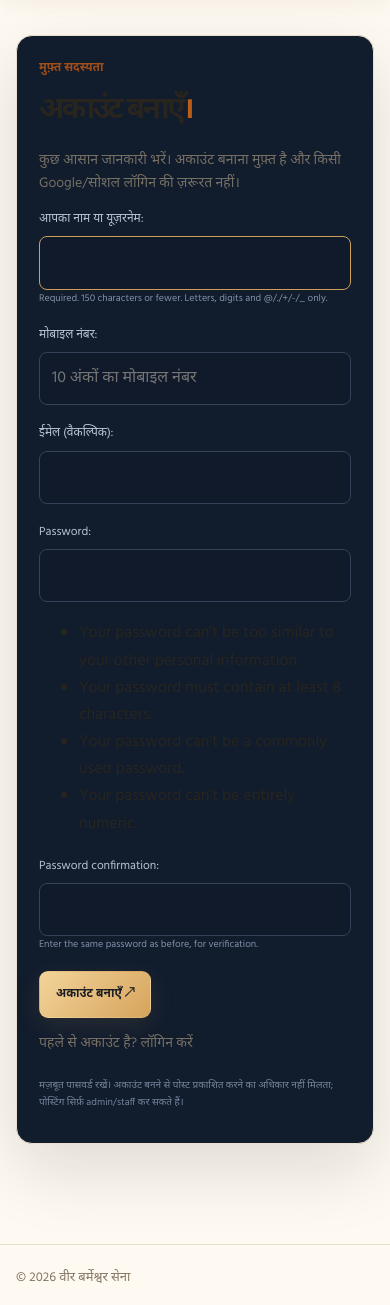
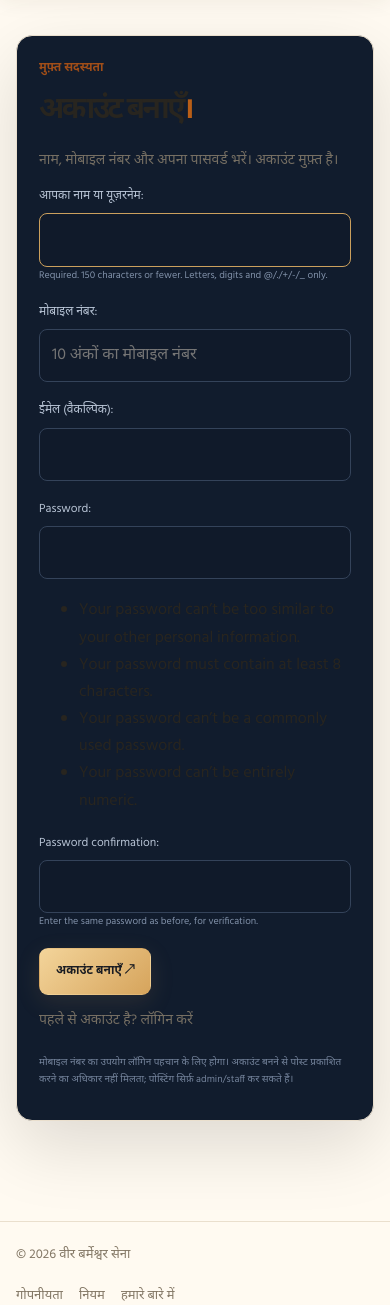
Before and after one commit to pk8873/Veer-Barmeshwar-Sena, a Django app: page /accounts/register/ in a window 390 px wide. Shown: the part 124-1429 px from the top of the page. Run offline with Django 5.2, Linux system fonts and the light colour scheme.

Commit message:
Collect mobile number during member registration

```diff
--- a/templates/registration/register.html
+++ b/templates/registration/register.html
@@ -1 +1 @@
-{% extends "base.html" %}{% block title %}मुफ़्त अकाउंट बनाएँ | वीर बर्मेश्वर सेना{% endblock %}{% block content %}<section class="auth-panel"><p class="eyebrow">मुफ़्त सदस्यता</p><h1>अकाउंट बनाएँ<span class="period">।</span></h1><p class="muted">कुछ आसान जानकारी भरें। अकाउंट बनाना मुफ़्त है और किसी Google/सोशल लॉगिन की ज़रूरत नहीं।</p><form method="post" class="editor-form">{% csrf_token %}{{ form.as_p }}<button class="button button-primary" type="submit">अकाउंट बनाएँ ↗</button></form><p class="muted">पहले से अकाउंट है? <a href="{% url 'login' %}">लॉगिन करें</a></p><p class="small-note">मज़बूत पासवर्ड रखें। अकाउंट बनने से पोस्ट प्रकाशित करने का अधिकार नहीं मिलता; पोस्टिंग सिर्फ़ admin/staff कर सकते हैं।</p></section>{% endblock %}
+{% extends "base.html" %}{% block title %}मुफ़्त अकाउंट बनाएँ | वीर बर्मेश्वर सेना{% endblock %}{% block content %}<section class="auth-panel"><p class="eyebrow">मुफ़्त सदस्यता</p><h1>अकाउंट बनाएँ<span class="period">।</span></h1><p class="muted">नाम, मोबाइल नंबर और अपना पासवर्ड भरें। अकाउंट मुफ़्त है।</p><form method="post" class="editor-form">{% csrf_token %}{{ form.as_p }}<button class="button button-primary" type="submit">अकाउंट बनाएँ ↗</button></form><p class="muted">पहले से अकाउंट है? <a href="{% url 'login' %}">लॉगिन करें</a></p><p class="small-note">मोबाइल नंबर का उपयोग लॉगिन पहचान के लिए होगा। अकाउंट बनने से पोस्ट प्रकाशित करने का अधिकार नहीं मिलता; पोस्टिंग सिर्फ़ admin/staff कर सकते हैं।</p></section>{% endblock %}
```
